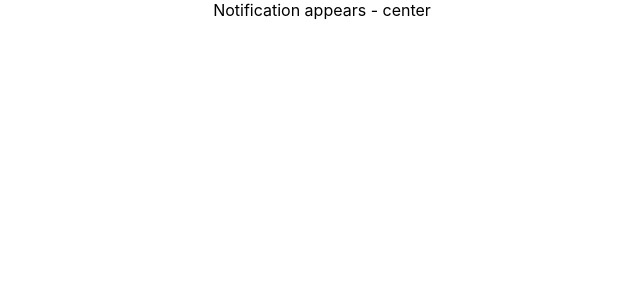
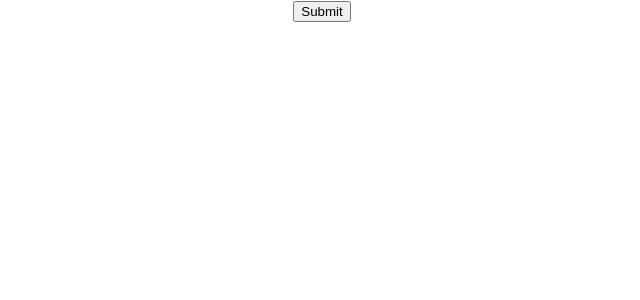
Before and after one commit to sivasaraa/react-typscript, a React (Create React App) app: page / in a window 1280 px wide. Shown: the top 300 px of the page, without its empty margins (318-958 px from the left). Built offline with nearby package versions, Linux system fonts and the light colour scheme.

Commit message:
added button component

```diff
--- a/src/App.tsx
+++ b/src/App.tsx
@@ -20,6 +20,7 @@ import { Profile } from './Component/Auth/Profile';
 import { ListClass } from './Component/Generics/ListClass';
 import { RandomNumber } from './Component/Restriction/RandomNumber';
 import { Toast } from './Component/TemplateLiterals/Toast';
+import Button from './Component/CustomComponent/Button';
 
 function App() {
   return (
@@ -45,7 +46,8 @@ function App() {
       {/* <Private isLoggedin={true} component={Profile}/> */}
       {/* <ListClass /> */}
       {/* <RandomNumber value={24} isPositive={true}/> */}
-      <Toast position='center'/>
+      {/* <Toast position='center'/> */}
+      <Button variant='primary' onClick={() => console.log("clicked")}>Submit</Button>
     </div>
   );
 }
--- /dev/null
+++ b/src/Component/CustomComponent/Button.tsx
@@ -0,0 +1,13 @@
+
+
+type buttonProps = {
+    variant : 'primary' | 'secondary'
+} & React.ComponentProps<'button'>
+
+const Button = ({variant, children, ...rest} : buttonProps) => {
+    return (
+        <button className={variant} {...rest}>{children}</button>
+    )
+}
+
+export default Button
```
